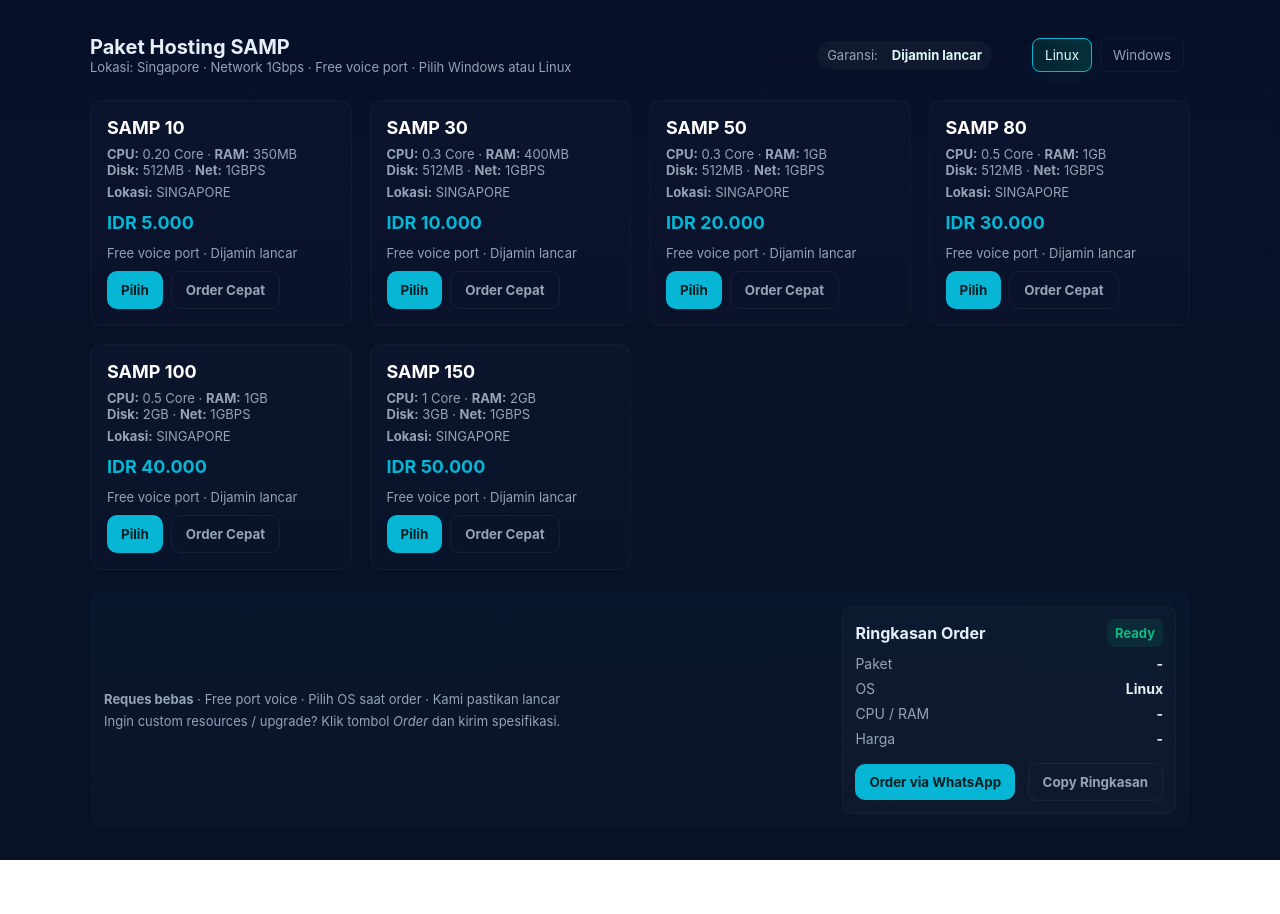
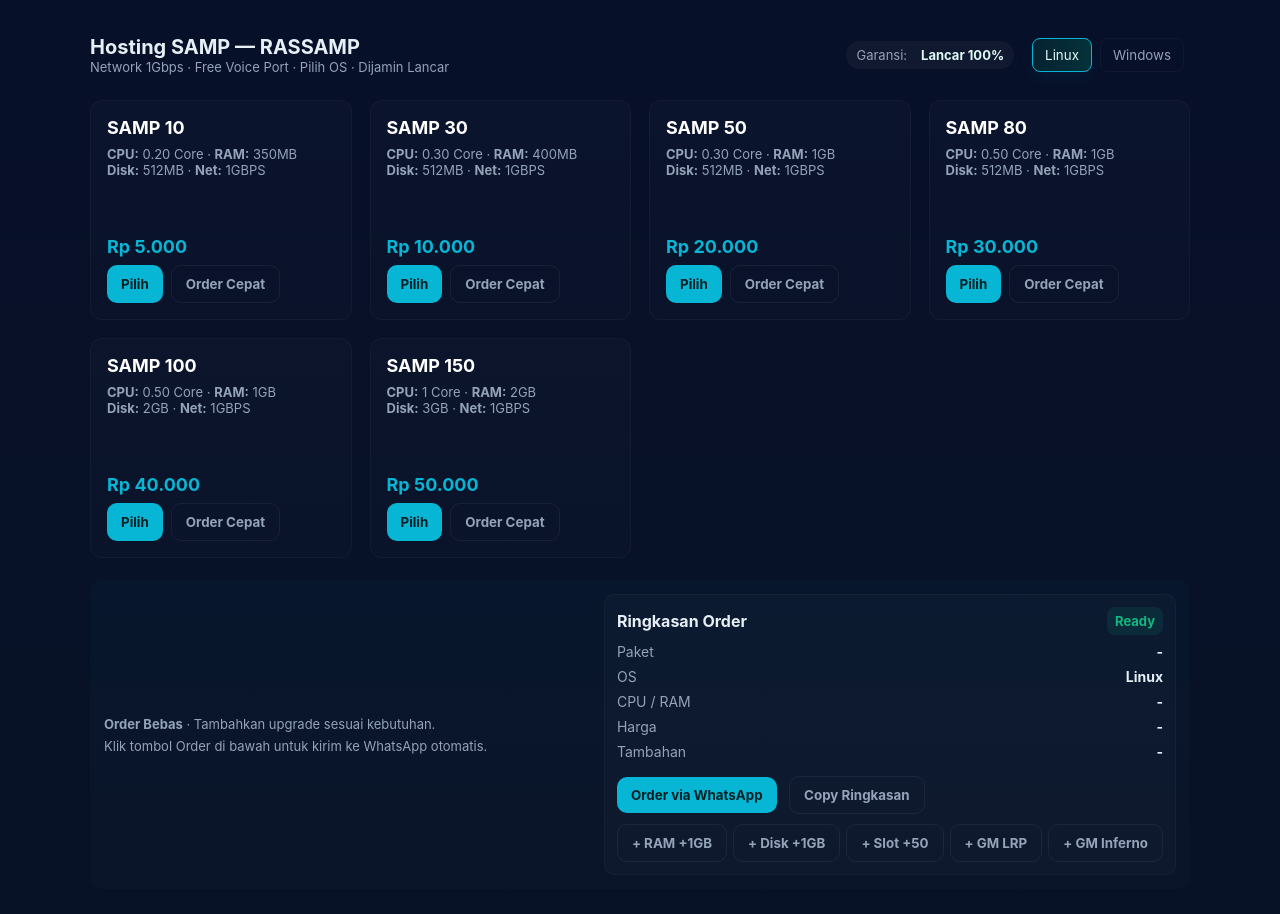
Before and after one commit to akunsgmaxprib-oss/Sambutget, a plain HTML site: page index.html in a window 1280 px wide. Before the commit the page ends 860 px from the top, so only its background shows below. Drawn offline with Linux system fonts and the light colour scheme.

Commit message:
Index.html
Upd v1

```diff
--- a/index.html
+++ b/index.html
@@ -3,14 +3,14 @@
 <head>
   <meta charset="utf-8" />
   <meta name="viewport" content="width=device-width,initial-scale=1" />
-  <title>Paket SAMP — Hosting</title>
+  <title>Paket Hosting SAMP — RASSAMP</title>
   <style>
     :root{
-      --bg:#0b1220; --card:#0f1724; --accent:#06b6d4; --muted:#94a3b8; --glass:rgba(255,255,255,0.04);
-      --success:#10b981; --danger:#ef4444;
+      --bg:#0b1220;--card:#0f1724;--accent:#06b6d4;--muted:#94a3b8;--glass:rgba(255,255,255,0.04);
+      --success:#10b981;
     }
-    *{box-sizing:border-box;font-family:Inter, ui-sans-serif, system-ui, -apple-system, "Segoe UI", Roboto, "Helvetica Neue", Arial;}
-    body{margin:0;background:linear-gradient(180deg,#071029 0%, #081226 100%);color:#e6eef6;min-height:100vh;padding:32px;}
+    *{box-sizing:border-box;font-family:Inter,ui-sans-serif,system-ui,-apple-system,"Segoe UI",Roboto,"Helvetica Neue",Arial;}
+    body{margin:0;background:linear-gradient(180deg,#071029 0%,#081226 100%);color:#e6eef6;min-height:100vh;padding:32px;}
     .container{max-width:1100px;margin:0 auto;}
     header{display:flex;align-items:center;justify-content:space-between;gap:16px;margin-bottom:22px}
     header h1{font-size:20px;margin:0}
@@ -19,40 +19,34 @@
     .chip{background:var(--glass);padding:6px 10px;border-radius:999px;font-size:13px;color:var(--muted);display:inline-flex;gap:8px;align-items:center}
     .os-toggle{display:flex;gap:8px;background:transparent;padding:6px;border-radius:8px}
     .os-toggle button{background:transparent;border:1px solid rgba(255,255,255,0.04);padding:8px 12px;border-radius:8px;color:var(--muted);cursor:pointer}
-    .os-toggle button.active{background:linear-gradient(90deg,#062231, #04323a);border-color:var(--accent);color:#e6f9fb;box-shadow:0 6px 18px rgba(6,182,212,0.06)}
-    .grid{display:grid;grid-template-columns:repeat( auto-fit, minmax(220px,1fr) );gap:18px;margin-top:18px}
-    .card{background:linear-gradient(180deg, rgba(255,255,255,0.02), rgba(255,255,255,0.01));border:1px solid rgba(255,255,255,0.03);padding:16px;border-radius:12px;min-height:220px;display:flex;flex-direction:column;justify-content:space-between}
+    .os-toggle button.active{background:linear-gradient(90deg,#062231,#04323a);border-color:var(--accent);color:#e6f9fb;box-shadow:0 6px 18px rgba(6,182,212,0.06)}
+    .grid{display:grid;grid-template-columns:repeat(auto-fit,minmax(220px,1fr));gap:18px;margin-top:18px}
+    .card{background:linear-gradient(180deg,rgba(255,255,255,0.02),rgba(255,255,255,0.01));border:1px solid rgba(255,255,255,0.03);padding:16px;border-radius:12px;min-height:220px;display:flex;flex-direction:column;justify-content:space-between;transition:.2s}
+    .card:hover{transform:translateY(-6px)}
     .card h3{margin:0 0 6px 0;font-size:18px;color:#fff}
     .specs{font-size:13px;color:var(--muted);margin:8px 0 12px}
     .price{font-weight:700;font-size:18px;color:var(--accent)}
     .btn{display:inline-block;padding:10px 14px;border-radius:10px;background:var(--accent);color:#042024;text-decoration:none;font-weight:700;cursor:pointer;border:none}
     .btn.ghost{background:transparent;border:1px solid rgba(255,255,255,0.06);color:var(--muted)}
-    .features{font-size:13px;color:var(--muted);margin-top:12px}
-    footer{margin-top:22px;padding:14px;border-radius:12px;background:linear-gradient(180deg, rgba(6,182,212,0.03), rgba(255,255,255,0.01));display:flex;justify-content:space-between;align-items:center;gap:12px}
+    footer{margin-top:22px;padding:14px;border-radius:12px;background:linear-gradient(180deg,rgba(6,182,212,0.03),rgba(255,255,255,0.01));display:flex;justify-content:space-between;align-items:center;gap:12px;flex-wrap:wrap}
     .order-summary{min-width:260px;padding:12px;border-radius:10px;background:rgba(255,255,255,0.02);border:1px solid rgba(255,255,255,0.03)}
     .summary-line{display:flex;justify-content:space-between;margin-bottom:8px;color:var(--muted);font-size:14px}
     .summary-line strong{color:#e6eef6}
+    .badge{display:inline-block;padding:6px 8px;border-radius:8px;background:rgba(16,185,129,0.11);color:var(--success);font-weight:700;font-size:13px}
     .note{color:var(--muted);font-size:13px}
-    .badge{display:inline-block;padding:6px 8px;border-radius:8px;background:rgba(16,185,129,0.11);color:var(--success);font-weight:700;font-size:13px}
-    @media(max-width:640px){
-      header{flex-direction:column;align-items:flex-start;gap:8px}
-      footer{flex-direction:column;align-items:stretch}
-      .order-summary{width:100%}
-    }
-    .card:hover{transform:translateY(-6px);transition:transform .18s ease}
+    @media(max-width:640px){footer{flex-direction:column;align-items:stretch}.order-summary{width:100%}}
   </style>
 </head>
 <body>
   <div class="container">
     <header>
       <div>
-        <h1>Paket Hosting SAMP</h1>
-        <p>Lokasi: Singapore · Network 1Gbps · Free voice port · Pilih Windows atau Linux</p>
+        <h1>Hosting SAMP — RASSAMP</h1>
+        <p>Network 1Gbps · Free Voice Port · Pilih OS · Dijamin Lancar</p>
       </div>
       <div class="controls">
-        <div class="chip">Garansi: <strong style="margin-left:6px;color:#dffaf6">Dijamin lancar</strong></div>
-        <div style="width:10px"></div>
-        <div class="os-toggle" role="tablist" aria-label="Pilih OS">
+        <div class="chip">Garansi: <strong style="margin-left:6px;color:#dffaf6">Lancar 100%</strong></div>
+        <div class="os-toggle">
           <button id="os-linux" class="active" onclick="selectOS('Linux')">Linux</button>
           <button id="os-windows" onclick="selectOS('Windows')">Windows</button>
         </div>
@@ -60,141 +54,122 @@
     </header>
 
     <main>
-      <div class="grid" id="plans">
-        <!-- Cards generated by JS -->
-      </div>
+      <div class="grid" id="plans"></div>
 
       <footer>
         <div>
-          <div class="note"><strong>Reques bebas</strong> · Free port voice · Pilih OS saat order · Kami pastikan lancar</div>
+          <div class="note"><strong>Order Bebas</strong> · Tambahkan upgrade sesuai kebutuhan.</div>
           <div style="height:6px"></div>
-          <div class="note">Ingin custom resources / upgrade? Klik tombol <em>Order</em> dan kirim spesifikasi.</div>
+          <div class="note">Klik tombol Order di bawah untuk kirim ke WhatsApp otomatis.</div>
         </div>
 
-        <div class="order-summary" id="orderBox" aria-live="polite">
-          <div style="display:flex;align-items:center;justify-content:space-between;margin-bottom:8px">
-            <div><strong>Ringkasan Order</strong></div>
-            <div class="badge">Ready</div>
+        <div class="order-summary" id="orderBox">
+          <div style="display:flex;justify-content:space-between;align-items:center;margin-bottom:8px">
+            <strong>Ringkasan Order</strong>
+            <span class="badge">Ready</span>
           </div>
           <div class="summary-line"><span>Paket</span><strong id="selPlan">-</strong></div>
           <div class="summary-line"><span>OS</span><strong id="selOS">Linux</strong></div>
           <div class="summary-line"><span>CPU / RAM</span><strong id="selSpec">-</strong></div>
           <div class="summary-line"><span>Harga</span><strong id="selPrice">-</strong></div>
+          <div class="summary-line"><span>Tambahan</span><strong id="selExtra">-</strong></div>
           <div style="height:8px"></div>
-          <button class="btn" id="orderBtn" onclick="placeOrder()">Order via WhatsApp</button>
-          <button class="btn ghost" style="margin-left:8px" id="copyBtn" onclick="copySummary()">Copy Ringkasan</button>
+          <button class="btn" onclick="placeOrder()">Order via WhatsApp</button>
+          <button class="btn ghost" style="margin-left:8px" onclick="copySummary()">Copy Ringkasan</button>
+          <div style="margin-top:10px;display:flex;gap:6px;flex-wrap:wrap">
+            <button class="btn ghost" onclick="addExtra('Upgrade RAM +1GB (Rp5.000)')">+ RAM +1GB</button>
+            <button class="btn ghost" onclick="addExtra('Upgrade Disk +1GB (Rp4.000)')">+ Disk +1GB</button>
+            <button class="btn ghost" onclick="addExtra('Upgrade Slot +50 (Rp5.000)')">+ Slot +50</button>
+            <button class="btn ghost" onclick="addExtra('Pasang GM LRP (Rp8.000)')">+ GM LRP</button>
+            <button class="btn ghost" onclick="addExtra('Pasang GM Inferno (Rp4.000)')">+ GM Inferno</button>
+          </div>
         </div>
       </footer>
     </main>
   </div>
 
   <script>
-    const plans = [
-      { id: 'SAMP 10', cpu:'0.20 Core', disk:'512MB', ram:'350MB', net:'1GBPS', loc:'SINGAPORE', price:'IDR 5.000' },
-      { id: 'SAMP 30', cpu:'0.3 Core', disk:'512MB', ram:'400MB', net:'1GBPS', loc:'SINGAPORE', price:'IDR 10.000' },
-      { id: 'SAMP 50', cpu:'0.3 Core', disk:'512MB', ram:'1GB', net:'1GBPS', loc:'SINGAPORE', price:'IDR 20.000' },
-      { id: 'SAMP 80', cpu:'0.5 Core', disk:'512MB', ram:'1GB', net:'1GBPS', loc:'SINGAPORE', price:'IDR 30.000' },
-      { id: 'SAMP 100', cpu:'0.5 Core', disk:'2GB', ram:'1GB', net:'1GBPS', loc:'SINGAPORE', price:'IDR 40.000' },
-      { id: 'SAMP 150', cpu:'1 Core', disk:'3GB', ram:'2GB', net:'1GBPS', loc:'SINGAPORE', price:'IDR 50.000' }
+    const plans=[
+      {id:'SAMP 10',cpu:'0.20 Core',disk:'512MB',ram:'350MB',net:'1GBPS',price:'Rp 5.000'},
+      {id:'SAMP 30',cpu:'0.30 Core',disk:'512MB',ram:'400MB',net:'1GBPS',price:'Rp 10.000'},
+      {id:'SAMP 50',cpu:'0.30 Core',disk:'512MB',ram:'1GB',net:'1GBPS',price:'Rp 20.000'},
+      {id:'SAMP 80',cpu:'0.50 Core',disk:'512MB',ram:'1GB',net:'1GBPS',price:'Rp 30.000'},
+      {id:'SAMP 100',cpu:'0.50 Core',disk:'2GB',ram:'1GB',net:'1GBPS',price:'Rp 40.000'},
+      {id:'SAMP 150',cpu:'1 Core',disk:'3GB',ram:'2GB',net:'1GBPS',price:'Rp 50.000'}
     ];
-
-    let selectedOS = 'Linux';
-    let selectedPlan = null;
+    let selectedPlan=null;
+    let selectedOS='Linux';
+    let extras=[];
 
     function renderPlans(){
-      const container = document.getElementById('plans');
-      container.innerHTML = '';
-      plans.forEach(p => {
-        const card = document.createElement('div');
-        card.className = 'card';
-        card.innerHTML = `
+      const box=document.getElementById('plans');
+      box.innerHTML='';
+      plans.forEach(p=>{
+        const div=document.createElement('div');
+        div.className='card';
+        div.innerHTML=`
           <div>
             <h3>${p.id}</h3>
-            <div class="specs">
-              <div><strong>CPU:</strong> ${p.cpu} · <strong>RAM:</strong> ${p.ram}</div>
-              <div><strong>Disk:</strong> ${p.disk} · <strong>Net:</strong> ${p.net}</div>
-              <div style="margin-top:6px;color:var(--muted)"><strong>Lokasi:</strong> ${p.loc}</div>
-            </div>
+            <div class="specs"><strong>CPU:</strong> ${p.cpu} · <strong>RAM:</strong> ${p.ram}<br>
+            <strong>Disk:</strong> ${p.disk} · <strong>Net:</strong> ${p.net}</div>
           </div>
           <div>
             <div class="price">${p.price}</div>
-            <div class="features">Free voice port · Dijamin lancar</div>
-            <div style="height:10px"></div>
-            <div style="display:flex;gap:8px">
+            <div style="margin-top:8px;display:flex;gap:8px">
               <button class="btn" onclick="selectPlan('${p.id}')">Pilih</button>
               <button class="btn ghost" onclick="quickOrder('${p.id}')">Order Cepat</button>
             </div>
-          </div>
-        `;
-        container.appendChild(card);
+          </div>`;
+        box.appendChild(div);
       });
     }
 
+    function selectPlan(id){selectedPlan=plans.find(p=>p.id===id);updateSummary();}
+    function quickOrder(id){selectPlan(id);placeOrder();}
     function selectOS(os){
-      selectedOS = os;
-      document.getElementById('selOS').textContent = os;
-      document.getElementById('os-linux').classList.toggle('active', os === 'Linux');
-      document.getElementById('os-windows').classList.toggle('active', os === 'Windows');
+      selectedOS=os;
+      document.getElementById('selOS').textContent=os;
+      document.getElementById('os-linux').classList.toggle('active',os==='Linux');
+      document.getElementById('os-windows').classList.toggle('active',os==='Windows');
     }
 
-    function selectPlan(id){
-      selectedPlan = plans.find(p => p.id === id);
+    function addExtra(txt){
+      if(!extras.includes(txt)) extras.push(txt);
       updateSummary();
-      window.scrollTo({top:document.body.scrollHeight, behavior:'smooth'});
-    }
-
-    function quickOrder(id){
-      selectPlan(id);
-      placeOrder();
     }
 
     function updateSummary(){
-      if(!selectedPlan){
-        document.getElementById('selPlan').textContent = '-';
-        document.getElementById('selSpec').textContent = '-';
-        document.getElementById('selPrice').textContent = '-';
-        return;
-      }
-      document.getElementById('selPlan').textContent = selectedPlan.id;
-      document.getElementById('selSpec').textContent = `${selectedPlan.cpu} · ${selectedPlan.ram} · ${selectedPlan.disk}`;
-      document.getElementById('selPrice').textContent = selectedPlan.price;
+      document.getElementById('selPlan').textContent=selectedPlan?selectedPlan.id:'-';
+      document.getElementById('selSpec').textContent=selectedPlan?`${selectedPlan.cpu} · ${selectedPlan.ram}`:'-';
+      document.getElementById('selPrice').textContent=selectedPlan?selectedPlan.price:'-';
+      document.getElementById('selExtra').textContent=extras.length?extras.join(', '):'-';
+    }
+
+    function buildSummary(){
+      return `ORDER HOSTING SAMP\n`+
+      `Paket: ${selectedPlan?selectedPlan.id:'-'}\n`+
+      `OS: ${selectedOS}\n`+
+      `CPU: ${selectedPlan?selectedPlan.cpu:'-'}\n`+
+      `RAM: ${selectedPlan?selectedPlan.ram:'-'}\n`+
+      `Disk: ${selectedPlan?selectedPlan.disk:'-'}\n`+
+      `Network: ${selectedPlan?selectedPlan.net:'-'}\n`+
+      `Harga: ${selectedPlan?selectedPlan.price:'-'}\n`+
+      `Tambahan: ${extras.length?extras.join(', '):'-'}\n`+
+      `Keterangan: Free voice port · Dijamin lancar.`;
+    }
+
+    function placeOrder(){
+      if(!selectedPlan){alert('Pilih paket terlebih dahulu.');return;}
+      const waPhone='6283180723594';
+      const msg=encodeURIComponent(buildSummary()+"\n\nMohon konfirmasi ketersediaan & pembayaran.");
+      window.open(`https://wa.me/${waPhone}?text=${msg}`,'_blank');
     }
 
     function copySummary(){
-      const text = buildSummaryText();
-      navigator.clipboard?.writeText(text).then(()=> {
-        alert('Ringkasan disalin ke clipboard.');
-      }).catch(()=> {
-        prompt('Salin manual berikut:', text);
-      });
+      navigator.clipboard.writeText(buildSummary());
+      alert('Ringkasan order disalin!');
     }
 
-    function buildSummaryText(){
-      return `ORDER HOSTING SAMP
-Paket: ${selectedPlan ? selectedPlan.id : '-'}
-OS: ${selectedOS}
-CPU: ${selectedPlan ? selectedPlan.cpu : '-'}
-RAM: ${selectedPlan ? selectedPlan.ram : '-'}
-Disk: ${selectedPlan ? selectedPlan.disk : '-'}
-Network: ${selectedPlan ? selectedPlan.net : '-'}
-Lokasi: ${selectedPlan ? selectedPlan.loc : '-'}
-Harga: ${selectedPlan ? selectedPlan.price : '-'}
-Keterangan: Free voice port · Dijamin lancar
-`;
-    }
-
-    function placeOrder(){
-      if(!selectedPlan){
-        alert('Pilih paket terlebih dahulu (klik tombol "Pilih").');
-        return;
-      }
-      const waPhone = '6285797123671';  // nomor WhatsApp kamu
-      const message = encodeURIComponent(buildSummaryText() + '\nMohon konfirmasi ketersediaan & metode pembayaran. Terima kasih.');
-      const waLink = `https://wa.me/${waPhone}?text=${message}`;
-      window.open(waLink, '_blank');
-    }
-
-    // initial render
     renderPlans();
     updateSummary();
   </script>
```
